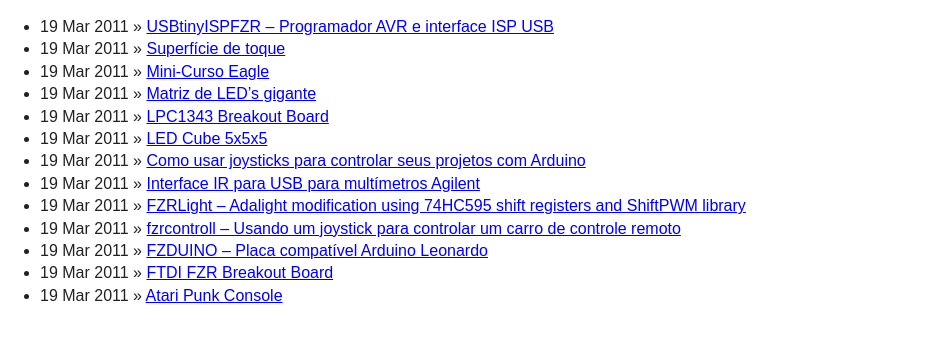
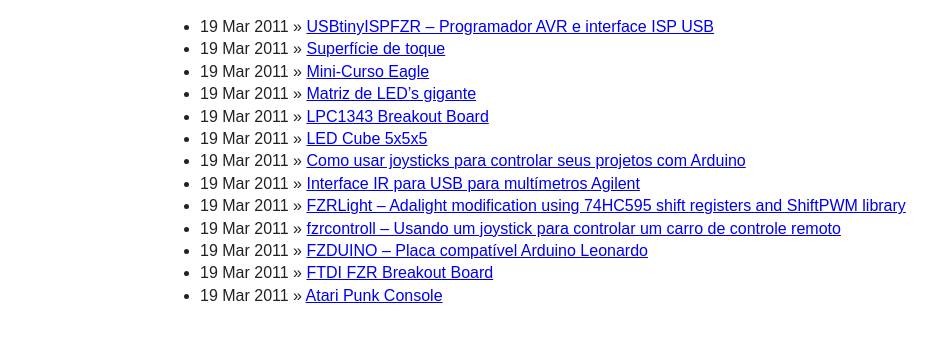
Before and after one commit to fiozera/fiozera-page-v1, a Jekyll site: the page built from index.html, in a window 1280 px wide. Shown: the top 342 px of the page, without its empty margins (0-944 px from the left). Built offline with Jekyll 4.4.1, drawn with Linux system fonts in a browser that asks for light colours; nearby versions of some CDN libraries; Markdown is read by kramdown in place of the engine named in the settings.

```diff
--- a/_layouts/default.html
+++ b/_layouts/default.html
@@ -18,13 +18,13 @@
 </head>
 <body>
   <!--[if lt IE 7]><p class=chromeframe>Your browser is <em>ancient!</em> <a href="http://browsehappy.com/">Upgrade to a different browser</a> or <a href="http://www.google.com/chromeframe/?redirect=true">install Google Chrome Frame</a> to experience this site.</p><![endif]-->
-  <header>
+  <header class="row">
 
   </header>
-  <div role="main">
+  <div role="main" class="row">
     {{ content }}
   </div>
-  <footer>
+  <footer class="">
 
   </footer>
 
--- a/css/style.css
+++ b/css/style.css
@@ -218,7 +218,10 @@
    Author:
    ========================================================================== */
 
-
+.row {
+  width: 960px;
+  margin: 0 auto;
+}
 
 
 
```
Also changed, not shown: 6 other files.
